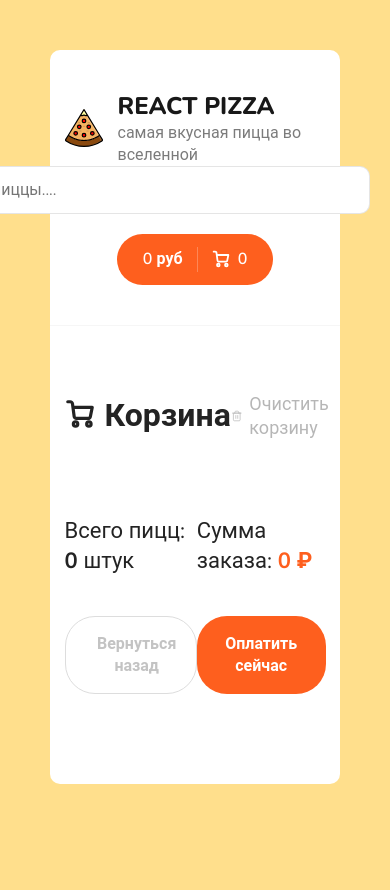
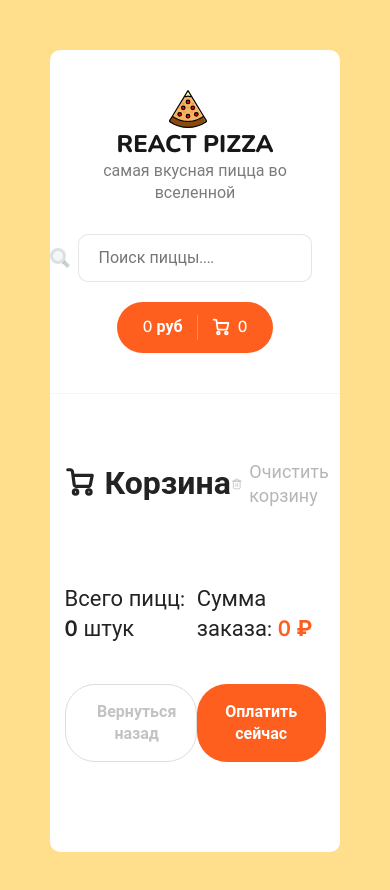
Before and after one commit to RevenMacleff/React-Pizza-, a React (Create React App) app: page /cart in a window 390 px wide. Shown: the top 890 px of the page. Before the commit the page ends 844 px from the top, so only its background shows below. Built offline with nearby package versions, Linux system fonts and the light colour scheme.

Commit message:
адаптив

```diff
--- a/src/components/Search/Search.module.scss
+++ b/src/components/Search/Search.module.scss
@@ -30,3 +30,19 @@
   right: 15px;
   top: 8px;
 }
+
+@media (max-width: 1200px) {
+  .input {
+    width: 130%;
+  }
+}
+/* 320px */
+@media (max-width: 575px) {
+  .root {
+    left: auto;
+    width: 90%;
+  }
+  .input {
+    width: 100%;
+  }
+}
--- a/src/scss/app.scss
+++ b/src/scss/app.scss
@@ -312,3 +312,12 @@
     }
   }
 }
+/* 320px */
+@media (max-width: 575px) {
+  .content__items {
+    display: flex;
+    flex-wrap: wrap;
+    justify-content: center;
+    align-items: center;
+  }
+}
--- a/src/scss/components/_categories.scss
+++ b/src/scss/components/_categories.scss
@@ -32,3 +32,30 @@
     }
   }
 }
+/* 992 */
+/* Стили работают только если монитор меньше 1200 пикселей */
+@media (max-width: 1200px) {
+  .categories {
+    ul {
+      flex-wrap: wrap;
+      li {
+        margin-top: 10px;
+      }
+    }
+  }
+}
+/* 768 */
+@media (max-width: 991px) {
+}
+/* 576 */
+@media (max-width: 767px) {
+}
+/* 320px */
+@media (max-width: 575px) {
+  .categories {
+    ul {
+      flex-wrap: nowrap;
+      overflow-x: scroll;
+    }
+  }
+}
--- a/src/scss/components/_header.scss
+++ b/src/scss/components/_header.scss
@@ -31,3 +31,28 @@
     }
   }
 }
+@media (max-width: 1200px) {
+  .header {
+    &__logo {
+      width: 67%;
+    }
+  }
+}
+/* 768 */
+@media (max-width: 991px) {
+  .header {
+    &__logo {
+      flex-direction: column;
+    }
+  }
+}
+@media (max-width: 575px) {
+  .header {
+    &__logo {
+      align-items: center;
+      width: auto;
+      text-align: center;
+      margin-bottom: 30px;
+    }
+  }
+}
--- a/src/scss/components/_sort.scss
+++ b/src/scss/components/_sort.scss
@@ -52,3 +52,10 @@
     }
   }
 }
+@media (max-width: 1200px) {
+  .sort {
+    &__label {
+      flex-wrap: wrap;
+    }
+  }
+}
```
